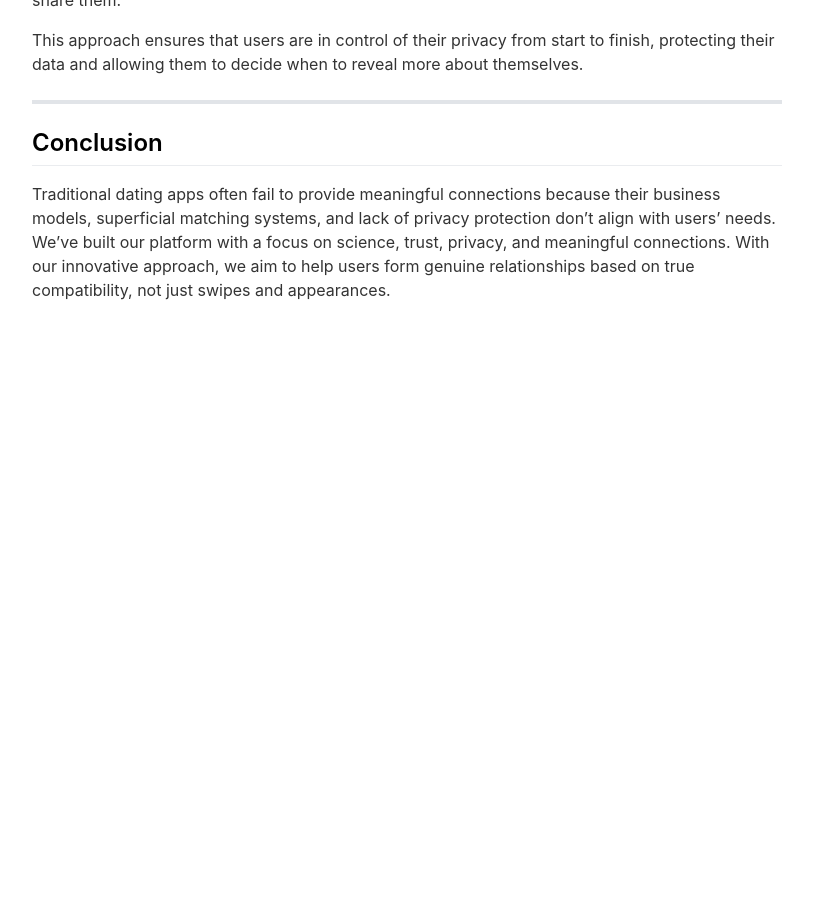
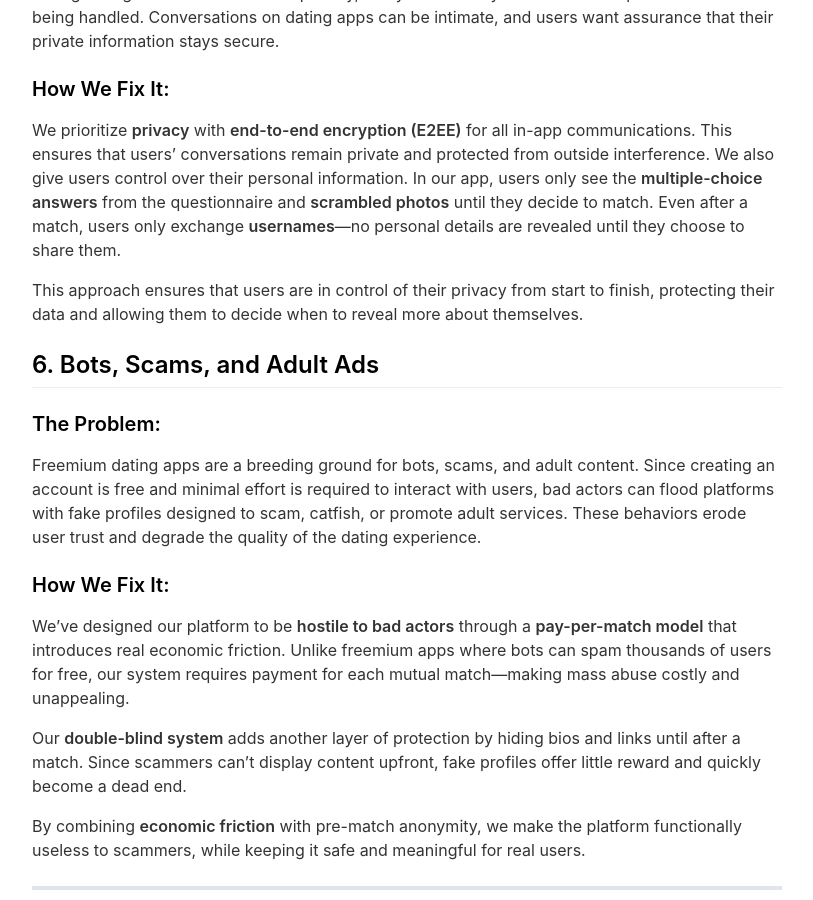
Before and after one commit to qtpi-bonding-org/qtpi-info-website, a Jekyll site: the page built from _pages/oursolutions.md, in a window 1280 px wide and 900 px high, scrolled down 2143 px. Shown: the whole window, without its empty margins (233-1046 px from the left). Built offline with Jekyll 4.4.1, drawn with Linux system fonts in a browser that asks for light colours; nearby versions of some CDN libraries; a script that is not in the unit is left out; before the commit the page ends 2515 px from its top, so only the background shows below that.

Commit message:
added section addressing bots

```diff
--- a/_pages/oursolutions.md
+++ b/_pages/oursolutions.md
@@ -16,47 +16,59 @@ Don't just take our word for it! OkCupid [pointed out this problem](http://web.a
 
 ## 1. Misaligned Incentives in Subscription-Based Apps
 
-**The Problem:**
+### The Problem:
 Most dating apps operate on a subscription-based model, which creates a misalignment between the app’s goals and the users’ needs. When users successfully match, the app loses two customers—one for each match. This incentivizes apps to keep users engaged, but not necessarily help them find a meaningful connection. The result is a platform that keeps users swiping in hopes of a match, but rarely delivers long-term satisfaction.
 
-**How We Fix It:**
+### How We Fix It:
 We’ve reimagined the business model with a **pay-per-mutual-match** system. Users only pay when they mutually match with someone, aligning our incentives with theirs. We want to help users find real connections, and we succeed when they do.
 
 ## 2. Superficial Matching and Bias Toward Appearance
 
-**The Problem:**
+### The Problem:
 Most dating apps rely heavily on photos, leading to quick, surface-level judgments based on appearance. While photos can give some insight, they don’t tell the full story of compatibility. This bias toward looks can make it hard for users to form genuine, meaningful connections.
 
-**How We Fix It:**
+### How We Fix It:
 We go beyond photos with our **double-blind matchmaking system**. Users are shown profiles, but the photos and personal information are scrambled. They decide based on deeper aspects like answers to questions, lifestyle preferences, and personality traits, not just looks. Users only send a "pledge" (like) when they genuinely connect with a profile they find compatible.
 
 ## 3. Unscientific Matching: Hobbies and Interests Aren’t Enough
 
-**The Problem:**
+### The Problem:
 Many dating apps match users based on simple, surface-level factors like hobbies and interests. While these aspects can be part of a connection, they don’t account for deeper, more scientifically backed measures of compatibility. Without a solid understanding of personality, values, and communication styles, these connections can feel superficial and unsustainable.
 
-**How We Fix It:**
+### How We Fix It:
 We’ve moved beyond hobbies and interests by using **evidence-based, scientific matching methods**. Our app incorporates the **Big Five Personality Test**, along with other validated methods, to assess key traits like openness, conscientiousness, extraversion, agreeableness, and neuroticism. This allows us to match users based on traits that predict long-term compatibility, rather than just shared hobbies.
 
 Additionally, the questionnaire asks users not only for their own preferences but also for how they’d like their potential partner to answer. Some people prefer someone with similar answers, while others may enjoy differences in certain areas. By understanding both sides of compatibility—what users want for themselves and what they want in a partner—we can offer more precise, personalized matches.
 
 ## 4. Lack of Trust and Verification
 
-**The Problem:**
+### The Problem:
 Online dating can feel risky due to a lack of transparency and verification. Users may wonder if the person they’re chatting with is being honest, or if their profile accurately reflects who they are.
 
-**How We Fix It:**
+### How We Fix It:
 To address this, we’re introducing a **web of trust** feature. This allows users to verify each other when meeting in person or by getting mutual friends to vouch for them. Additionally, users can see how many mutual connections they share with someone, adding a layer of trust and security to their interactions.
 
 ## 5. Privacy Concerns
 
-**The Problem:**
+### The Problem:
 With growing concerns over online privacy, many users worry about how their personal data is being handled. Conversations on dating apps can be intimate, and users want assurance that their private information stays secure.
 
-**How We Fix It:**
+### How We Fix It:
 We prioritize **privacy** with **end-to-end encryption (E2EE)** for all in-app communications. This ensures that users’ conversations remain private and protected from outside interference. We also give users control over their personal information. In our app, users only see the **multiple-choice answers** from the questionnaire and **scrambled photos** until they decide to match. Even after a match, users only exchange **usernames**—no personal details are revealed until they choose to share them.
 
 This approach ensures that users are in control of their privacy from start to finish, protecting their data and allowing them to decide when to reveal more about themselves.
+
+## 6. Bots, Scams, and Adult Ads
+
+### The Problem:
+Freemium dating apps are a breeding ground for bots, scams, and adult content. Since creating an account is free and minimal effort is required to interact with users, bad actors can flood platforms with fake profiles designed to scam, catfish, or promote adult services. These behaviors erode user trust and degrade the quality of the dating experience.
+
+### How We Fix It:
+We’ve designed our platform to be **hostile to bad actors** through a **pay-per-match model** that introduces real economic friction. Unlike freemium apps where bots can spam thousands of users for free, our system requires payment for each mutual match—making mass abuse costly and unappealing.
+
+Our **double-blind system** adds another layer of protection by hiding bios and links until after a match. Since scammers can’t display content upfront, fake profiles offer little reward and quickly become a dead end.
+
+By combining **economic friction** with pre-match anonymity, we make the platform functionally useless to scammers, while keeping it safe and meaningful for real users.
 
 ---
 
```
